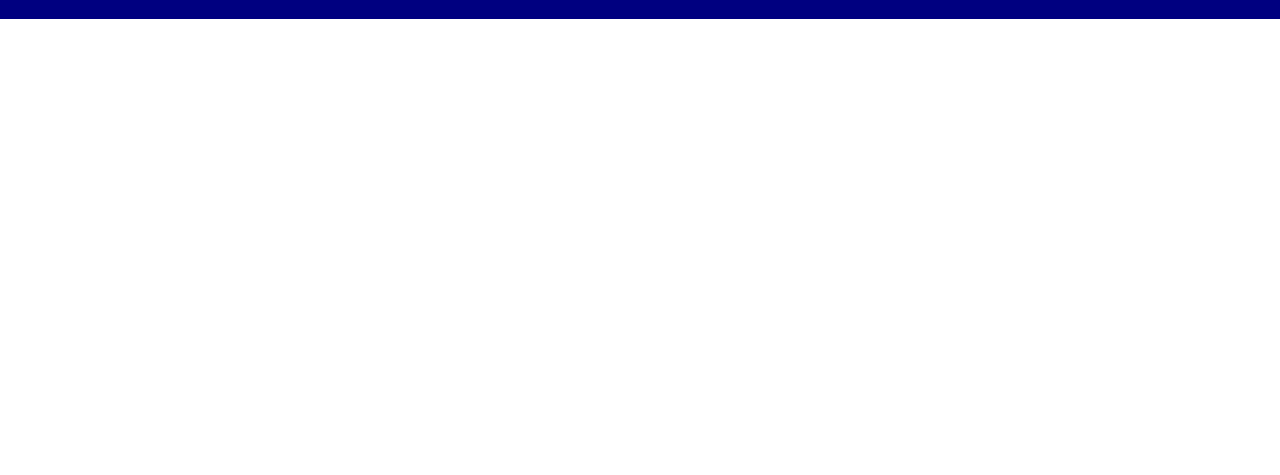
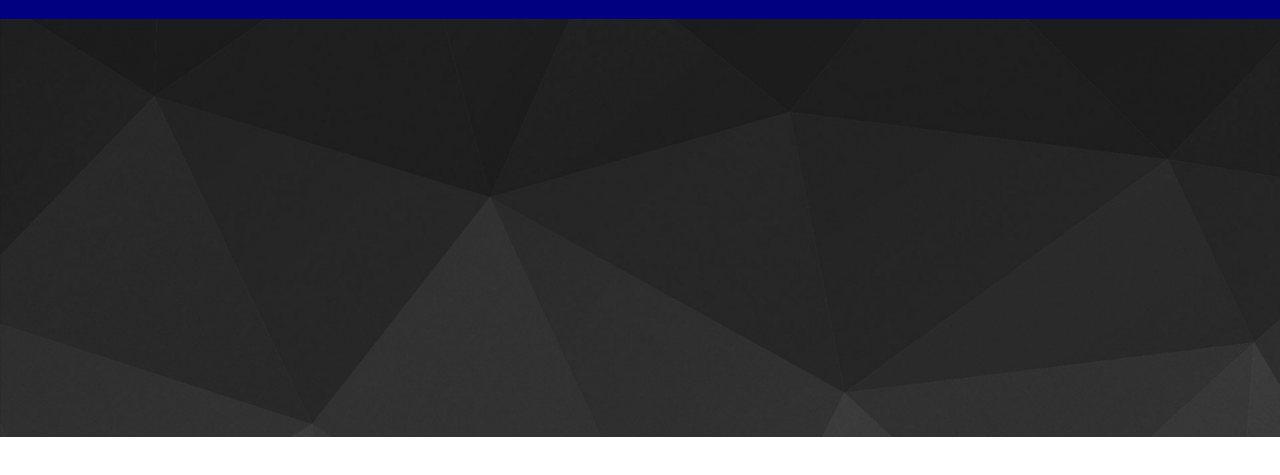
Before and after one commit to lilseb/html-sass-flati-siteweb, a website: page index.html in a window 1280 px wide. Shown: the part 61-536 px from the top of the page. Drawn offline with Linux system fonts and the light colour scheme.

Commit message:
image bg-header

```diff
--- a/index.html
+++ b/index.html
@@ -24,6 +24,7 @@
                 </ul>
             </div>
         </nav>
+        <img class="bg-header" src="./public/img/bg-header.png" alt="">
     </header>
 </body>
 </html>
--- a/src/scss/modules/_header.scss
+++ b/src/scss/modules/_header.scss
@@ -77,4 +77,8 @@ header{
 
         }
     }
+
+    .bg-header{
+        width: 100%;
+    }
 }
```
Also changed, not shown: public/css/app.css.
